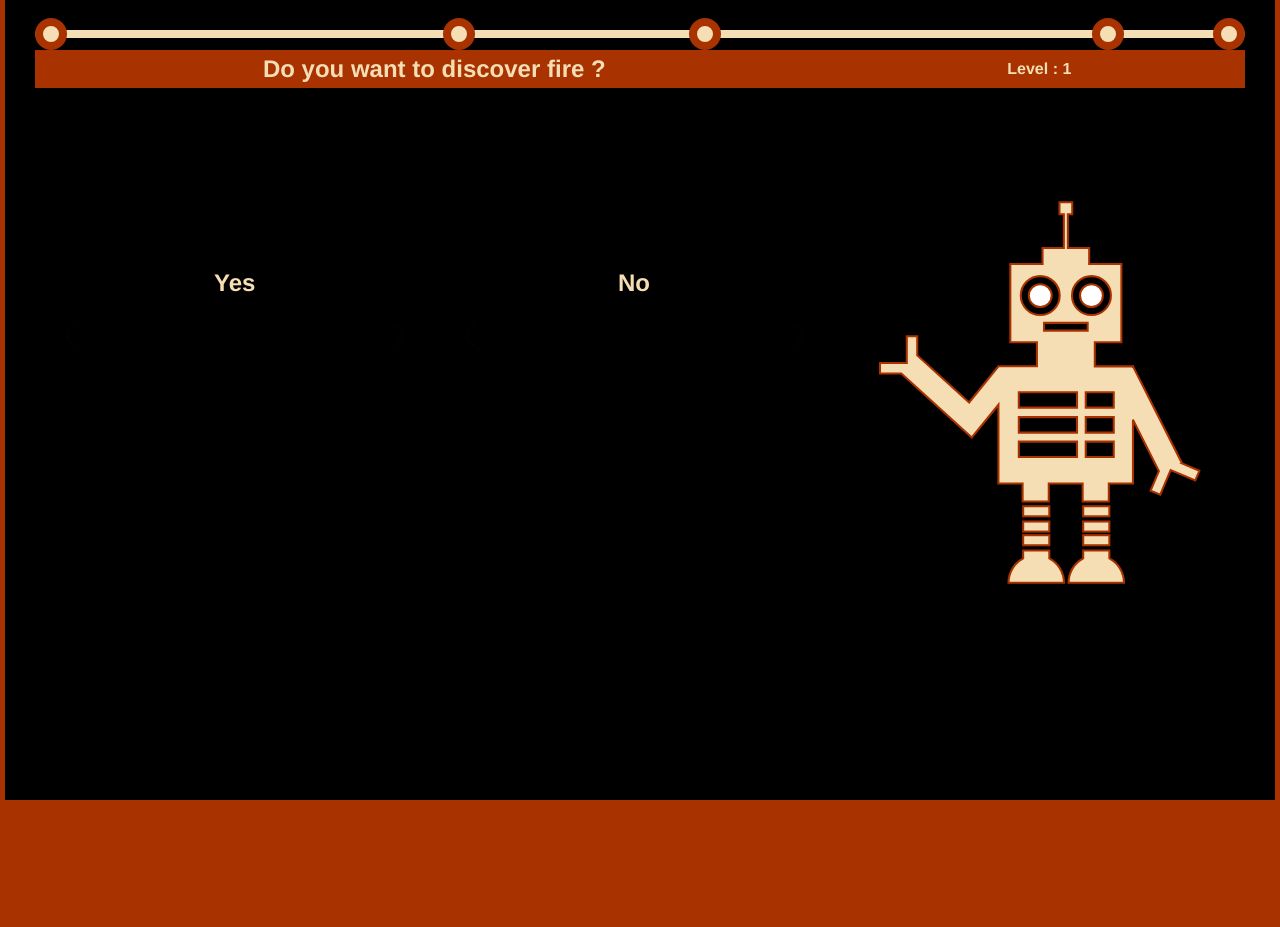
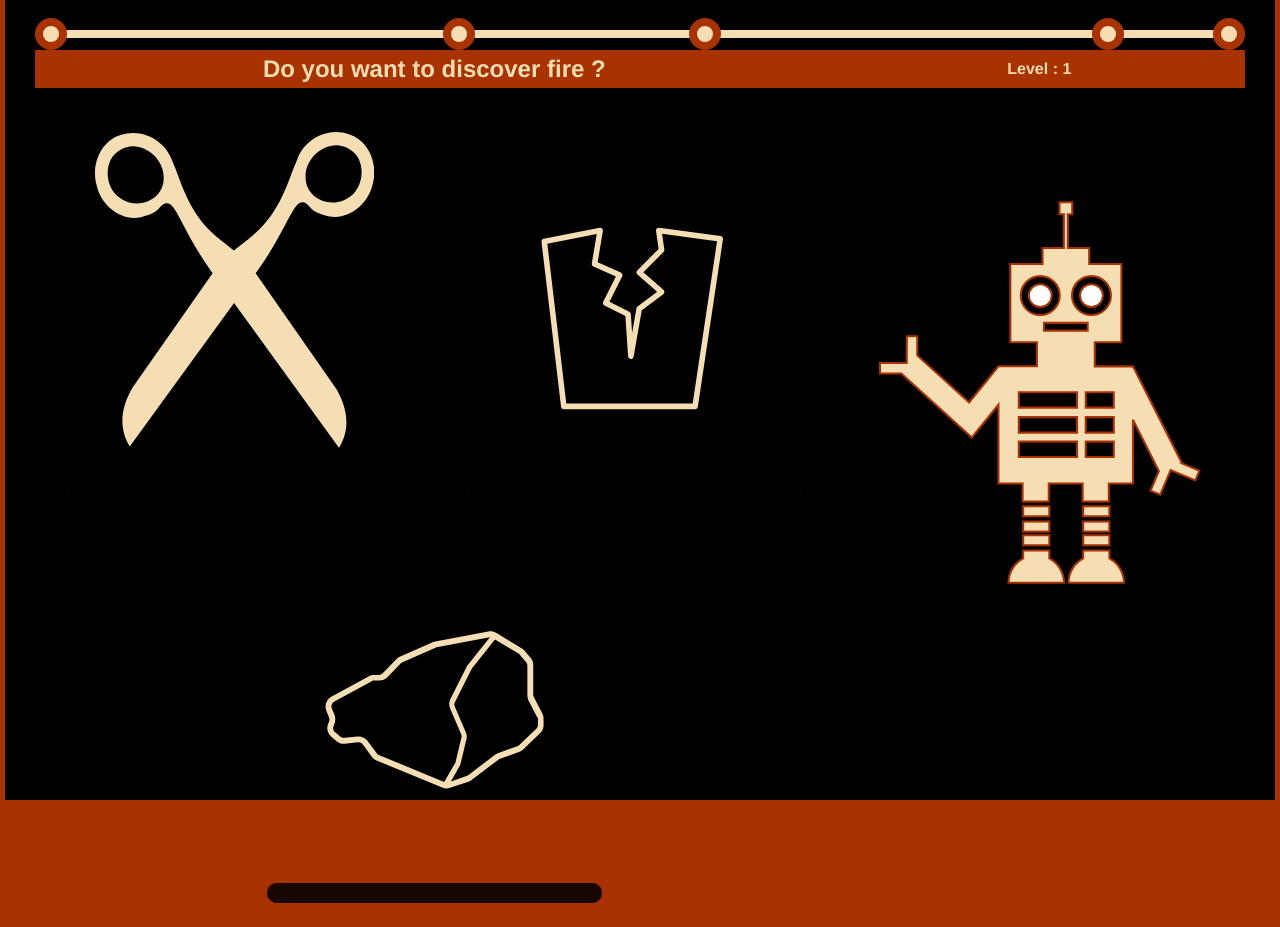
Before and after one commit to iGitScor/js13k-2016, a website: page src/template/index.pug in a window 1280 px wide. Before the commit the page ends 800 px from the top, so only its background shows below. Drawn offline with nearby package versions, Linux system fonts and the light colour scheme; files that its build step writes are made by us from their sources.

Commit message:
SVG game content for first level

```diff
--- a/src/style/imports/_commands.scss
+++ b/src/style/imports/_commands.scss
@@ -29,6 +29,7 @@
       font-size: 24px;
     }
   }
+}
 
 .continue {
   color: $primary-color;
@@ -42,4 +43,3 @@
   text-transform: uppercase;
   cursor: pointer;
 }
-}
--- a/src/template/_levels/level1.pug
+++ b/src/template/_levels/level1.pug
@@ -5,9 +5,15 @@
     input#answer2b(type='checkbox')
     .commands
       span
-        label(for='answer2a') Yes
+        label(for='answer2a')
+          include ../_svg/scissor.pug
         span.light
       span
-        label(for='answer2b') No
+        label(for='answer2b')
+          include ../_svg/paper.pug
         span.light
-    label.continue(for='level2', name='answer2a') Continue
+      span
+        label(for='answer2b')
+          include ../_svg/rock.pug
+        span.light
+    label.continue(for='level2', name='answer2a') Continue...
--- a/src/template/_result.pane.pug
+++ b/src/template/_result.pane.pug
@@ -1,5 +1,5 @@
 section#result
   .flex
-    include _robot.svg.pug
+    include _svg/robot.svg.pug
   p.abs1 Level :
   p.abs2
--- /dev/null
+++ b/src/template/_svg/paper.pug
@@ -0,0 +1,2 @@
+svg(xmlns='http://www.w3.org/2000/svg', viewbox='0 0 100 100')
+  path(d='M72 86H25c-.507 0-.933-.38-.993-.882l-7-59c-.062-.52.286-.996.797-1.1l20-4c.322-.062.656.035.892.263.236.23.345.56.29.888L37.116 33.4l8.29 3.686c.25.11.444.32.536.576s.076.54-.046.785l-4.553 9.105 7.106 3.553c.313.16.523.474.55.828l.45 6.768 1.564-8.87c.044-.25.182-.474.385-.626l7.012-5.26-7.07-6.187c-.21-.183-.333-.443-.342-.72-.01-.276.1-.545.294-.74l7.646-7.646-.93-6.505c-.045-.31.06-.623.28-.846.22-.224.536-.325.844-.287l22 3c.267.037.507.18.667.392.16.214.23.483.19.748l-9 60c-.072.49-.492.852-.99.852zm-46.112-2h45.25l8.722-58.146-19.682-2.684.812 5.688c.044.312-.06.626-.283.85l-7.244 7.243 7.195 6.3c.228.2.353.49.34.79-.01.3-.157.58-.398.764l-7.684 5.764-2.93 16.61c-.09.5-.523.862-1.04.826-.505-.028-.91-.43-.943-.934l-.963-14.43-7.485-3.744c-.494-.247-.694-.848-.447-1.342l4.532-9.063-8.045-3.574c-.417-.186-.655-.63-.58-1.078l1.762-10.57L19.102 26.8 25.888 84z')
--- /dev/null
+++ b/src/template/_svg/rock.pug
@@ -0,0 +1,2 @@
+svg(xmlns='http://www.w3.org/2000/svg', viewbox='0 0 100 100')
+  path(d='M88.6 51.5l-3.1-6c-.1-.3-.2-.6-.2-.9V34c0-.9-.3-1.8-.9-2.5l-2.2-2.6c-.3-.4-.7-.7-1.1-.9L72 22.5c-.8-.5-1.8-.7-2.8-.5l-19 3.6c-.3.1-.6.1-.9.3l-11.8 5.2c-.5.2-.9.5-1.3.9l-4.8 5c-.4.4-.9.6-1.4.6h-1.8c-.7 0-1.3.2-1.9.5L13 45.4c-1.8 1-2.5 3.1-1.8 5l1 2.4c.2.5.2 1 0 1.4l-.4 1c-.6 1.6-.1 3.4 1.2 4.5l1.9 1.6c.8.7 1.9 1 3 .9l4.6-.5c.7-.1 1.4.2 1.8.8l3.2 4.4c.4.6 1 1 1.7 1.3l23.5 9.7c.4.1.7.2 1.1.3h.4c.4 0 .8-.1 1.3-.2l6.6-2.2c.4-.1.8-.3 1.1-.6l9.5-7.2c.2-.1.3-.2.5-.3l7-2.5c.5-.2 1-.5 1.5-.9l6.1-5.9c.8-.7 1.2-1.8 1.2-2.8v-2.1c0-.8-.1-1.4-.4-2zM30 66.2c-.3-.1-.6-.4-.8-.7L26 61.2c-.8-1-2-1.6-3.2-1.6h-.4l-4.6.5c-.5.1-1.1-.1-1.5-.4l-1.9-1.6c-.7-.5-.9-1.4-.6-2.2l.4-1c.3-.9.3-2 0-2.9l-1-2.4c-.4-.9 0-2 .9-2.5l13.4-7.3c.3-.2.6-.2.9-.2h1.8c1.1 0 2.1-.5 2.9-1.2l4.8-5c.2-.2.4-.3.6-.4l11.8-5.2c.1-.1.3-.1.4-.1l19-3.6h.1L62 33.8c-.2.2-.3.4-.4.6l-6 11.9c-.5 1-.5 2.1-.1 3.2l4 9.3c.1.3.2.7.1 1.1l-2.1 8.8c0 .2-.1.3-.2.5l-3.9 6.7L30 66.2zm57-10.8c0 .5-.2 1-.6 1.4l-6.1 5.9c-.2.2-.5.4-.7.4l-7 2.5c-.4.1-.7.3-1.1.6L62 73.5l-.6.3-5.6 1.9 3.1-5.4c.2-.3.3-.7.4-1l2.1-8.8c.2-.8.1-1.6-.2-2.3l-4-9.3c-.2-.5-.2-1 0-1.5l6-11.9c.1-.1.1-.2.2-.3l8.2-10.3 8.4 5c.2.1.4.3.5.4l2.2 2.6c.3.4.5.8.5 1.3v10.7c0 .6.2 1.3.4 1.8l3.1 6c.3 0 .3.3.3.7v2z')
--- /dev/null
+++ b/src/template/_svg/scissor.pug
@@ -0,0 +1,2 @@
+svg(xmlns='http://www.w3.org/2000/svg', version='1', viewbox='0 0 88.421 100')
+  path(d='M80.34.695c-6.392-2.34-14.01 1.462-16.284 7.897-3.294 7.356-4.984 17.072-15.635 25.413l-4.47 3.505-3.994-3.145c-10.63-8.36-12.3-18.082-15.578-25.445C22.115 2.48 14.505-1.34 8.11.984 1.645 2.89-1.26 10.654.51 16.84c1.322 6.312 7.747 11.555 14.05 10.113 6.564-1.5 5.376-3.65 7.86-4.36 3.178-.905 5.183 8.65 14.532 21.74l.276.384-25.268 36.06C8.797 85.997 6.9 92.942 11 99.553l33.03-45.436L77.23 100c4.116-6.603 2.232-13.55-.92-18.778l-25.45-36.5.54-.746c9.38-13.067 11.406-22.622 14.58-21.708 2.483.715 1.29 2.862 7.852 4.378 6.3 1.456 12.735-3.773 14.072-10.082 1.78-6.18-1.106-13.952-7.565-15.87zM21.74 14.74c0 7.335-9.645 10.665-15.082 5.16C2.938 16.127 2.918 8.356 8 5.67c6.04-3.84 14.14 2.323 13.74 9.07zm60.008 4.87c-5.446 5.494-15.086 2.143-15.067-5.19-.383-6.747 7.73-12.895 13.76-9.043 5.077 2.7 5.04 10.47 1.31 14.233z')
```
Also changed, not shown: src/template/_svg/robot.svg.pug (renamed from src/template/_robot.svg.pug). Lines whose indentation alone changed are shown as unchanged.
